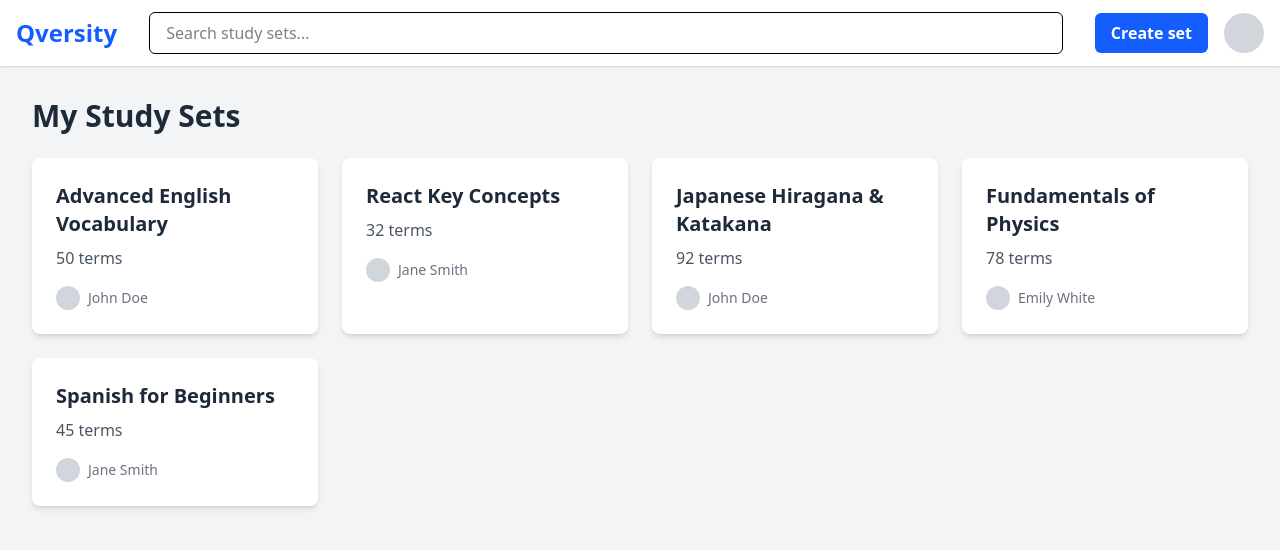
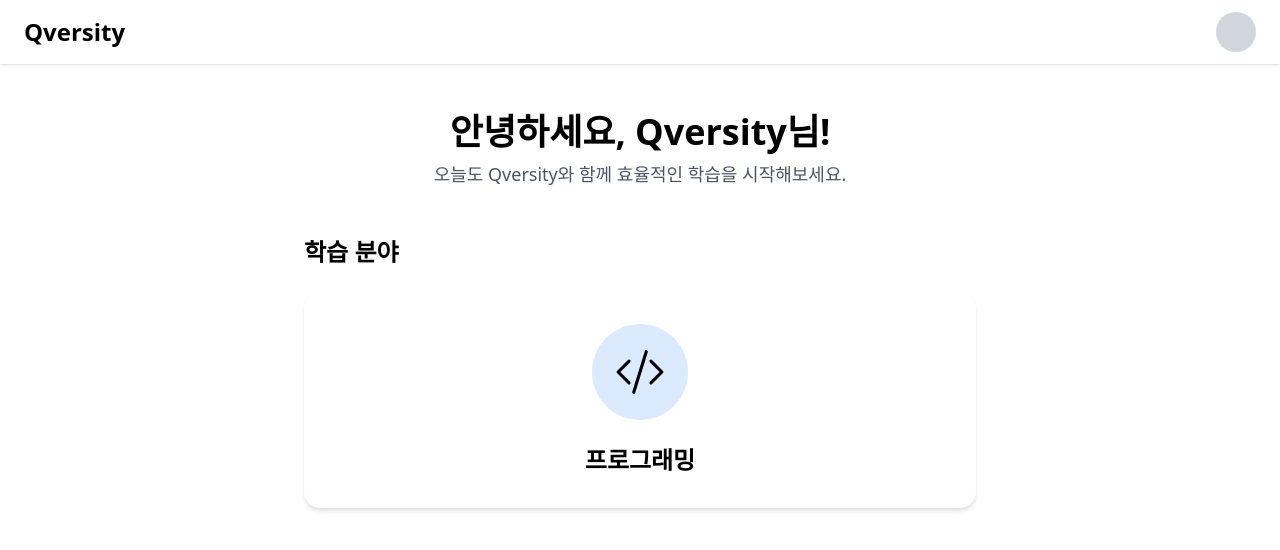
Before and after one commit to 99MotiveU/Qversity, a React (Vite) app in the folder qversity-front/: page /main in a window 1280 px wide. Shown: the top 550 px of the page. Built offline with nearby package versions, Linux system fonts and the light colour scheme.

Commit message:
refactor: MainPage UI/UX 수정

```diff
--- a/qversity-front/src/pages/MainPage.jsx
+++ b/qversity-front/src/pages/MainPage.jsx
@@ -1,48 +1,36 @@
 import React from 'react';
 
-// Placeholder data for study sets
-const studySets = [
-  { id: 1, title: 'Advanced English Vocabulary', termCount: 50, author: 'John Doe' },
-  { id: 2, title: 'React Key Concepts', termCount: 32, author: 'Jane Smith' },
-  { id: 3, title: 'Japanese Hiragana & Katakana', termCount: 92, author: 'John Doe' },
-  { id: 4, title: 'Fundamentals of Physics', termCount: 78, author: 'Emily White' },
-  { id: 5, title: 'Spanish for Beginners', termCount: 45, author: 'Jane Smith' },
-];
+// Reusable Category Card Component
+const CategoryCard = ({ name, icon, onClick }) => (
+  <div
+    className="bg-white rounded-2xl shadow-md hover:shadow-xl transition-all duration-300 transform hover:-translate-y-1 cursor-pointer p-8 text-center"
+    onClick={onClick}
+  >
+    <div className="w-24 h-24 bg-blue-100 text-primary rounded-full mx-auto flex items-center justify-center mb-6">
+      {icon}
+    </div>
+    <h3 className="text-2xl font-bold text-dark-color">{name}</h3>
+  </div>
+);
 
-// Component for a single study set card
-function StudySetCard({ title, termCount, author }) {
+// Main Page Component (Category Selection)
+export default function MainPage() {
+  const handleCategoryClick = (category) => {
+    // In a real app, this would navigate to the detail page for that category
+    // e.g., navigate(`/category/${category}`);
+    alert(`Navigate to ${category} category`);
+  };
+
   return (
-    <div className="bg-white p-6 rounded-lg shadow-md hover:shadow-lg transition-shadow cursor-pointer">
-      <h3 className="text-xl font-bold text-gray-800 mb-2">{title}</h3>
-      <p className="text-gray-600 mb-4">{termCount} terms</p>
-      <div className="flex items-center">
-        {/* Placeholder for author avatar */}
-        <div className="w-6 h-6 rounded-full bg-gray-300 mr-2"></div>
-        <span className="text-sm text-gray-500">{author}</span>
-      </div>
-    </div>
-  );
-}
-
-export default function MainPage() {
-  return (
-    <div className="min-h-screen bg-gray-100">
+    <div className="font-sans min-h-screen bg-light-color">
       {/* Header */}
       <header className="bg-white shadow-sm sticky top-0 z-10">
-        <div className="container mx-auto px-4">
+        <div className="container mx-auto px-6">
           <div className="flex justify-between items-center py-3">
-            <div className="text-2xl font-bold text-blue-600">Qversity</div>
-            <div className="flex-grow mx-8">
-              {/* Search Bar */}
-              <input
-                type="text"
-                placeholder="Search study sets..."
-                className="w-full px-4 py-2 border rounded-md focus:ring-blue-500 focus:border-blue-500"
-              />
-            </div>
+            <div className="text-2xl font-bold text-primary">Qversity</div>
             <div className="flex items-center space-x-4">
-              <button type="button" className="bg-blue-600 text-white px-4 py-2 rounded-md hover:bg-blue-700 font-semibold">
-                Create set
+              <button type="button" className="bg-primary text-white px-4 py-2 rounded-md hover:bg-secondary font-semibold">
+                + 새 세트 만들기
               </button>
               {/* User Profile Icon */}
               <div className="w-10 h-10 rounded-full bg-gray-300 cursor-pointer"></div>
@@ -52,17 +40,26 @@ export default function MainPage() {
       </header>
 
       {/* Main Content */}
-      <main className="container mx-auto p-4 md:p-8">
-        <h1 className="text-3xl font-bold text-gray-800 mb-6">My Study Sets</h1>
-        <div className="grid grid-cols-1 sm:grid-cols-2 md:grid-cols-3 lg:grid-cols-4 gap-6">
-          {studySets.map(set => (
-            <StudySetCard
-              key={set.id}
-              title={set.title}
-              termCount={set.termCount}
-              author={set.author}
+      <main className="container mx-auto p-6 md:p-12">
+        <div className="text-center mb-12">
+          <h1 className="text-4xl font-bold text-dark-color mb-2">안녕하세요, Qversity님!</h1>
+          <p className="text-lg text-gray-600">오늘도 Qversity와 함께 효율적인 학습을 시작해보세요.</p>
+        </div>
+
+        <div className="max-w-2xl mx-auto">
+          <h2 className="text-2xl font-bold text-dark-color mb-6">학습 분야</h2>
+          <div className="grid grid-cols-1 gap-8">
+            <CategoryCard
+              name="프로그래밍"
+              icon={
+                <svg xmlns="http://www.w3.org/2000/svg" width="50" height="50" fill="currentColor" viewBox="0 0 16 16">
+                  <path d="M10.478 1.647a.5.5 0 1 0-.956-.294l-4 13a.5.5 0 0 0 .956.294l4-13zM4.854 4.146a.5.5 0 0 1 0 .708L1.707 8l3.147 3.146a.5.5 0 0 1-.708.708l-3.5-3.5a.5.5 0 0 1 0-.708l3.5-3.5a.5.5 0 0 1 .708 0zm6.292 0a.5.5 0 0 0 0 .708L14.293 8l-3.147 3.146a.5.5 0 0 0 .708.708l3.5-3.5a.5.5 0 0 0 0-.708l-3.5-3.5a.5.5 0 0 0-.708 0z"/>
+                </svg>
+              }
+              onClick={() => handleCategoryClick('programming')}
             />
-          ))}
+            {/* More categories can be added here */}
+          </div>
         </div>
       </main>
     </div>
```
